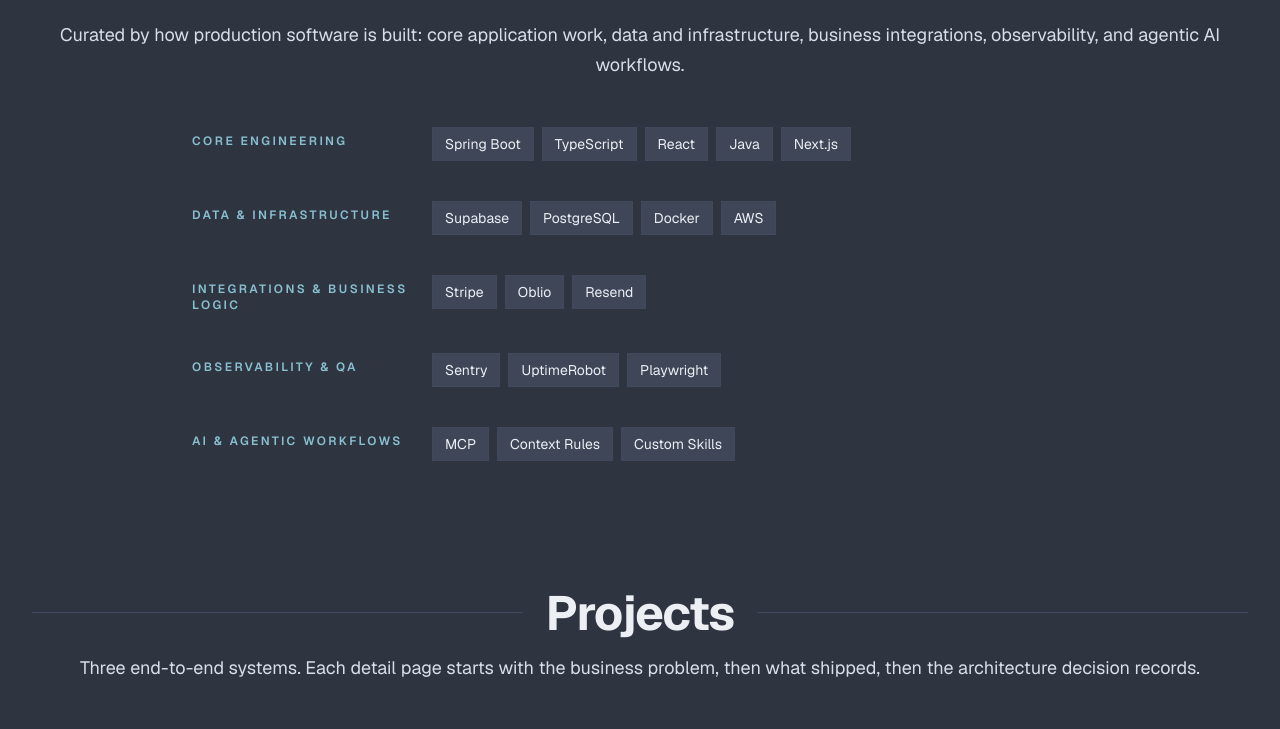
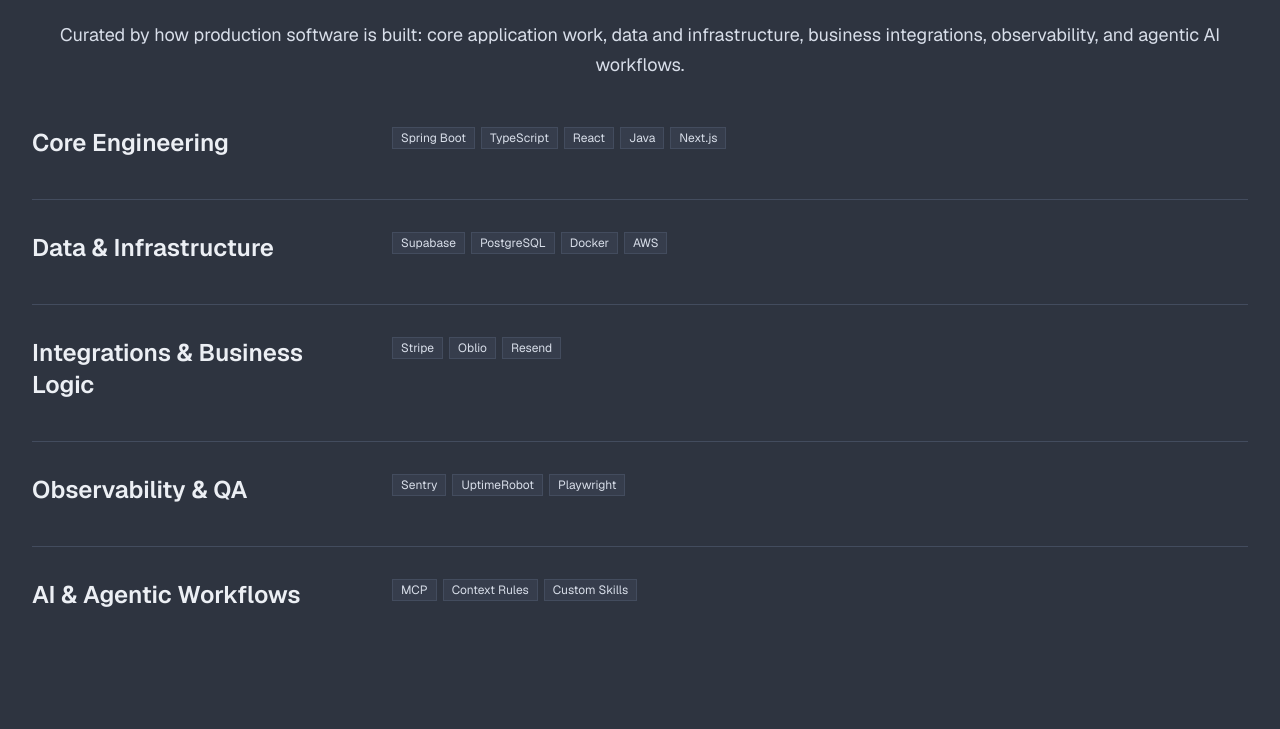
Before and after one commit to Alex-Clau/alexgafita.com, a Next.js app: page / in a window 1280 px wide. Shown: the part 1547-2276 px from the top of the page. Built offline with nearby package versions, Linux system fonts and the light colour scheme.

Commit message:
fix: restyle skills to match the experience layout
Use the same two-column rhythm and chip styles as the career timeline so the stack section reads as part of the site, not a separate pattern.

Co-authored-by: Alex Gafita <Alex-Clau@users.noreply.github.com>

```diff
--- a/src/components/sections/skills/SkillGroup.tsx
+++ b/src/components/sections/skills/SkillGroup.tsx
@@ -1,9 +1,9 @@
-// Skill group as a labeled chip row — no card chrome
+// Skill group styled like Experience entries
 
 'use client';
 
 import { motion } from 'framer-motion';
-import { fadeScaleVariants } from '@/lib/animations/variants';
+import { fadeScaleDownVariants } from '@/lib/animations/variants';
 
 interface SkillGroupProps {
   readonly title: string;
@@ -12,23 +12,23 @@ interface SkillGroupProps {
 
 export function SkillGroup({ title, items }: SkillGroupProps) {
   return (
-    <motion.div
-      variants={fadeScaleVariants}
-      className="grid gap-3 sm:gap-4 sm:grid-cols-[minmax(10rem,14rem)_1fr] sm:items-start"
+    <motion.article
+      variants={fadeScaleDownVariants}
+      className="grid gap-3 sm:gap-4 md:gap-8 lg:gap-10 grid-cols-1 md:grid-cols-[280px_1fr] lg:grid-cols-[320px_1fr] items-start border-t border-border pt-6 sm:pt-8 first:border-t-0 first:pt-0"
     >
-      <h3 className="text-xs font-semibold uppercase tracking-[0.2em] text-primary pt-1.5">
+      <h3 className="text-lg sm:text-xl md:text-2xl font-semibold text-heading">
         {title}
       </h3>
-      <ul className="flex flex-wrap gap-2">
+      <ul className="flex flex-wrap gap-1.5 max-w-2xl">
         {items.map((item) => (
           <li
             key={item}
-            className="inline-flex items-center bg-nord2/80 px-3 py-1.5 text-sm text-heading border border-border/80"
+            className="inline-flex items-center border border-border bg-surface/70 px-2 py-0.5 text-xs text-foreground"
           >
             {item}
           </li>
         ))}
       </ul>
-    </motion.div>
+    </motion.article>
   );
 }
--- a/src/components/sections/skills/SkillsSection.tsx
+++ b/src/components/sections/skills/SkillsSection.tsx
@@ -18,7 +18,7 @@ export function SkillsSection() {
       />
 
       <motion.div
-        className="mx-auto max-w-4xl space-y-8 sm:space-y-10"
+        className="space-y-6 sm:space-y-8 md:space-y-10"
         variants={staggerContainer}
         {...scrollVariantsProps}
       >
```
